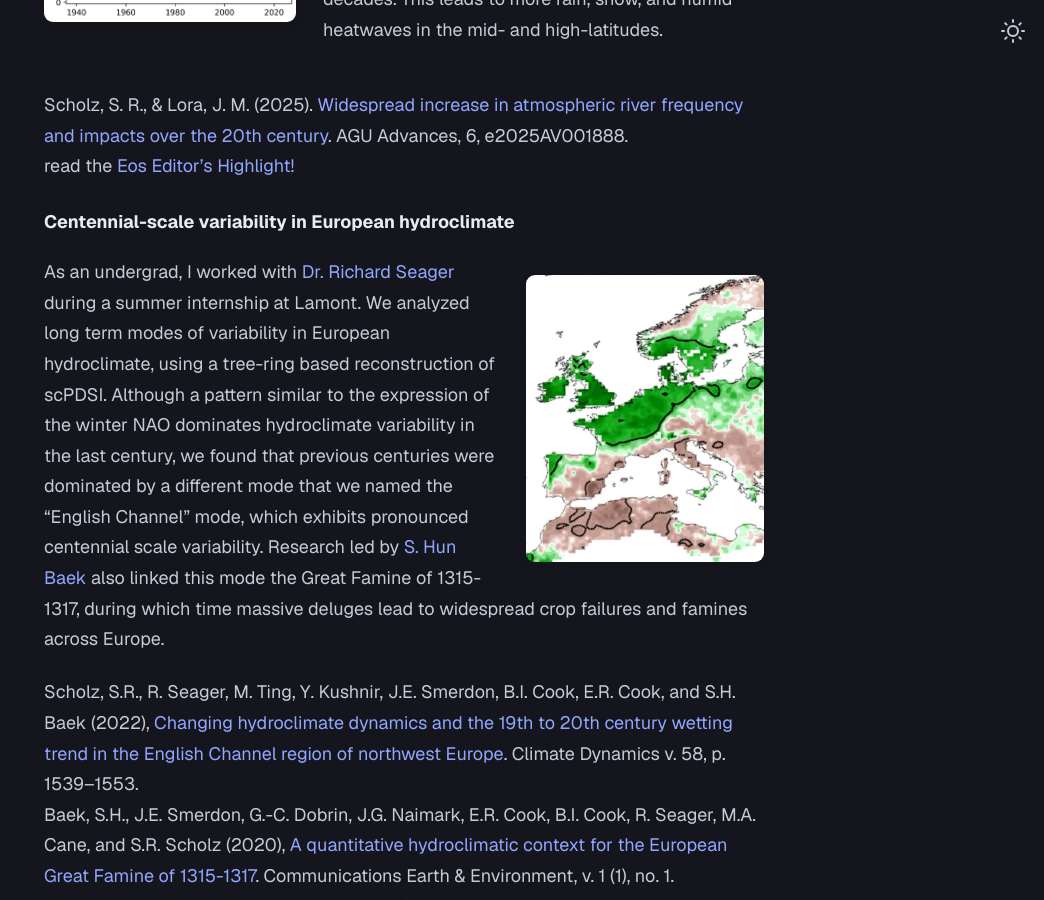
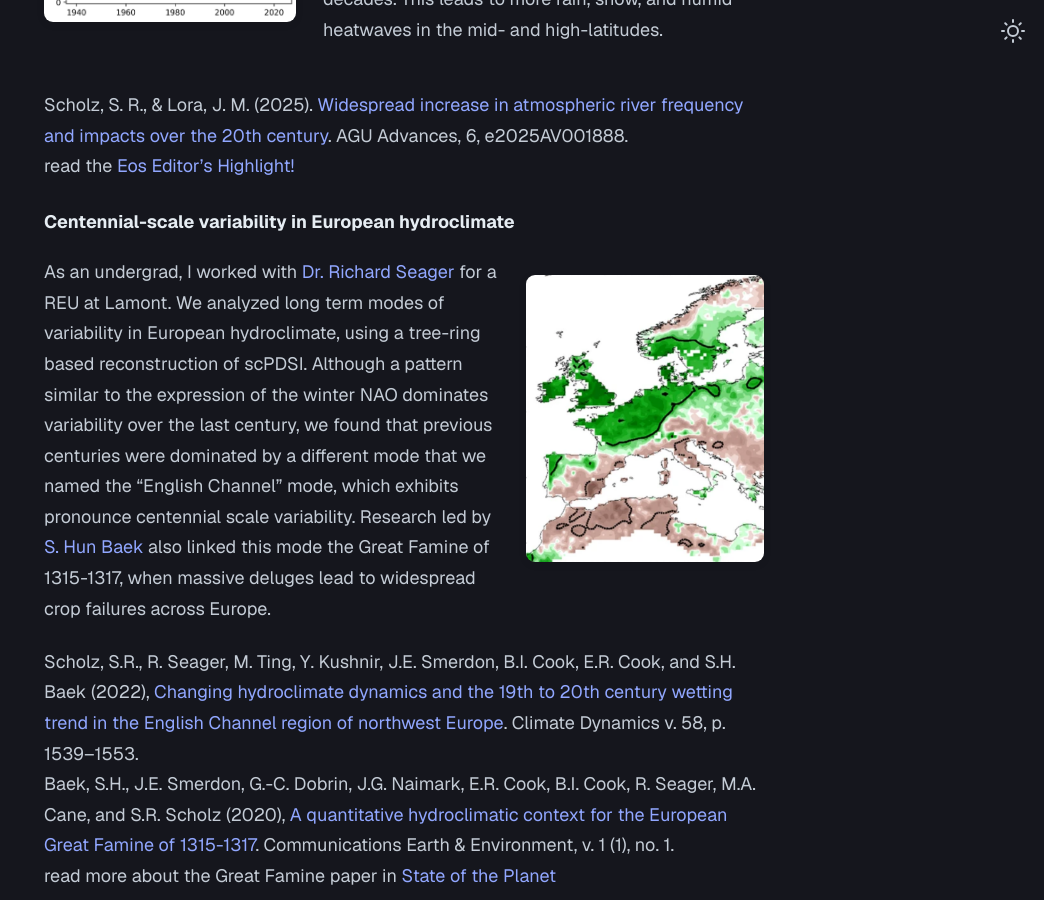
Before and after one commit to serenarscholz/serenarscholz.github.io, a Jekyll site: the page built from research.md, in a window 1280 px wide and 900 px high, scrolled down 1120 px. Shown: the whole window, without its empty margins (236-1280 px from the left). Built offline with Jekyll 4.4.1, drawn with Linux system fonts in a browser that asks for light colours.

Commit message:
Update research.md

```diff
--- a/research.md
+++ b/research.md
@@ -35,7 +35,7 @@ read the [Eos Editor's Highlight!](https://eos.org/editor-highlights/future-hots
      alt="English Channel mode"
      style="float: right; width: 33%; margin: 1em 0 1em 1.5em;">
 
-As an undergrad, I worked with [Dr. Richard Seager](https://ocp.ldeo.columbia.edu/res/div/ocp/people/seager/) during a summer internship at Lamont. We analyzed long term modes of variability in European hydroclimate, using a tree-ring based reconstruction of scPDSI. Although a pattern similar to the expression of the winter NAO dominates hydroclimate variability in the last century, we found that previous centuries were dominated by a different mode that we named the "English Channel" mode, which exhibits pronounced centennial scale variability. Research led by [S. Hun Baek](https://seunghbaek.github.io/) also linked this mode the Great Famine of 1315-1317, during which time massive deluges lead to widespread crop failures and famines across Europe.
+As an undergrad, I worked with [Dr. Richard Seager](https://ocp.ldeo.columbia.edu/res/div/ocp/people/seager/) for a REU at Lamont. We analyzed long term modes of variability in European hydroclimate, using a tree-ring based reconstruction of scPDSI. Although a pattern similar to the expression of the winter NAO dominates variability over the last century, we found that previous centuries were dominated by a different mode that we named the "English Channel" mode, which exhibits pronounce centennial scale variability. Research led by [S. Hun Baek](https://seunghbaek.github.io/) also linked this mode the Great Famine of 1315-1317, when massive deluges lead to widespread crop failures across Europe.
 
 Scholz, S.R., R. Seager, M. Ting, Y. Kushnir, J.E. Smerdon, B.I. Cook, E.R. Cook, and S.H. Baek (2022), [Changing hydroclimate dynamics and the 19th to 20th century wetting trend in the English Channel region of northwest Europe]( https://doi.org/10.1007/s00382-021-05977-5). Climate Dynamics v. 58, p. 1539–1553.\
 Baek, S.H., J.E. Smerdon, G.-C. Dobrin, J.G. Naimark, E.R. Cook, B.I. Cook, R. Seager, M.A. Cane, and S.R. Scholz (2020), [A quantitative hydroclimatic context for the European Great Famine of 1315-1317](https://doi.org/10.1038/s43247-020-00016-3). Communications Earth & Environment, v. 1 (1), no. 1.\
```
